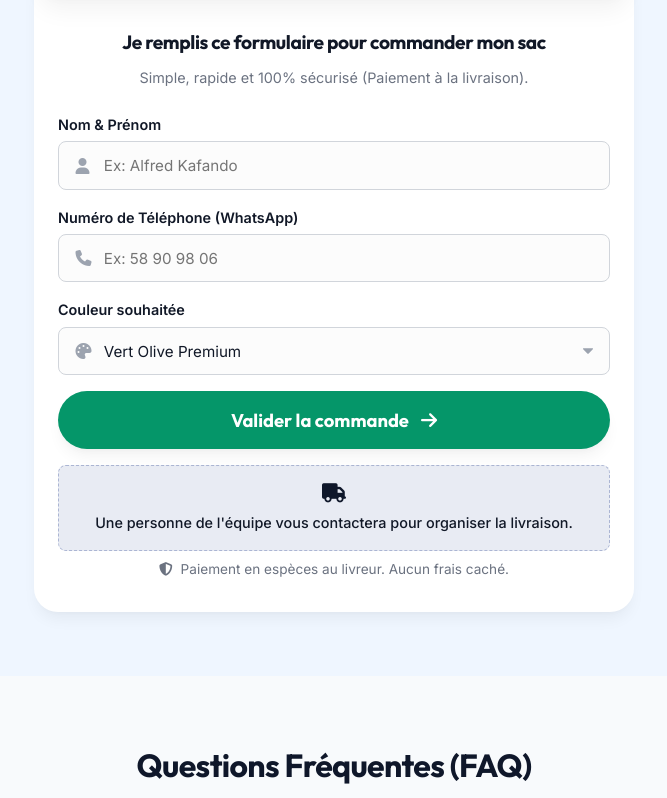
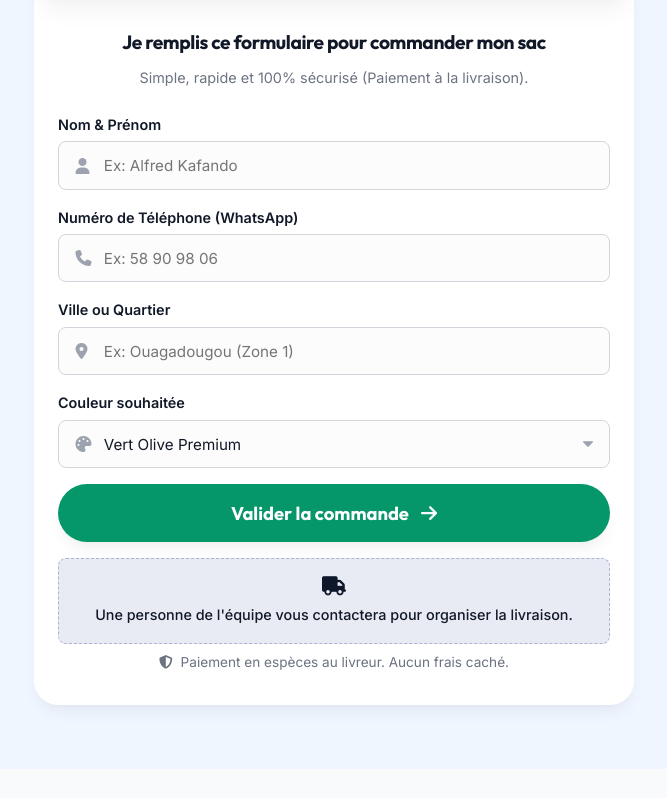
Before and after one commit to kafandoalfred-lang/Solustore-boutique, a website: page produit-cat.html in a window 1280 px wide. Shown: the part 8747-9545 px from the top of the page, without its empty margins (306-973 px from the left). Drawn offline with Linux system fonts and the light colour scheme.

Commit message:
Unify order forms: Add city field and fix productName tracking

```diff
--- a/produit-cat.html
+++ b/produit-cat.html
@@ -239,9 +239,9 @@
                 <p style="text-align: center; font-size: 0.9rem; color: var(--text-muted); margin-bottom: 1.5rem;">Simple, rapide et 100% sécurisé (Paiement à la livraison).</p>
 
                 <div id="form-container-bottom">
-<form name="commande-solustore" method="POST" netlify id="orderForm" class="order-form" data-product-id="sac-cat" data-product-name="Sac À Dos CAT" data-price1="10000" data-price2="18000" data-price-text1="1 Sac CAT (10 000 FCFA - LIVRAISON GRATUITE)" data-price-text2="2 Sacs CAT (18 000 FCFA)">
+<form name="commande-solustore" method="POST" netlify id="orderForm" class="order-form" data-product-id="sac-cat" data-product-name="Sac A Dos CAT" data-price1="10000" data-price2="18000" data-price-text1="1 Sac CAT (10 000 FCFA - LIVRAISON GRATUITE)" data-price-text2="2 Sacs CAT (18 000 FCFA)">
                             <input type="hidden" name="form-name" value="commande-solustore">
-                            <input type="hidden" name="productName" value="Sac À Dos CAT">
+                            <input type="hidden" name="productName" value="Sac A Dos CAT">
 
                             <div class="form-group">
                                 <label for="fullName">Nom & Prénom</label>
@@ -256,6 +256,14 @@
                                 <div class="input-wrapper">
                                     <i class="fa-solid fa-phone"></i>
                                     <input type="tel" id="phoneNumber" name="phoneNumber" placeholder="Ex: 58 90 98 06" required>
+                                </div>
+                            </div>
+
+                            <div class="form-group">
+                                <label for="city">Ville ou Quartier</label>
+                                <div class="input-wrapper">
+                                    <i class="fa-solid fa-location-dot"></i>
+                                    <input type="text" id="city" name="city" placeholder="Ex: Ouagadougou (Zone 1)" required>
                                 </div>
                             </div>
 
```
Also changed, not shown: index.html (+1 -0 lines), produit-landkaidi.html (+8 -0 lines), produit-sac.html (+8 -0 lines), produit-sacoche.html (+8 -0 lines).
